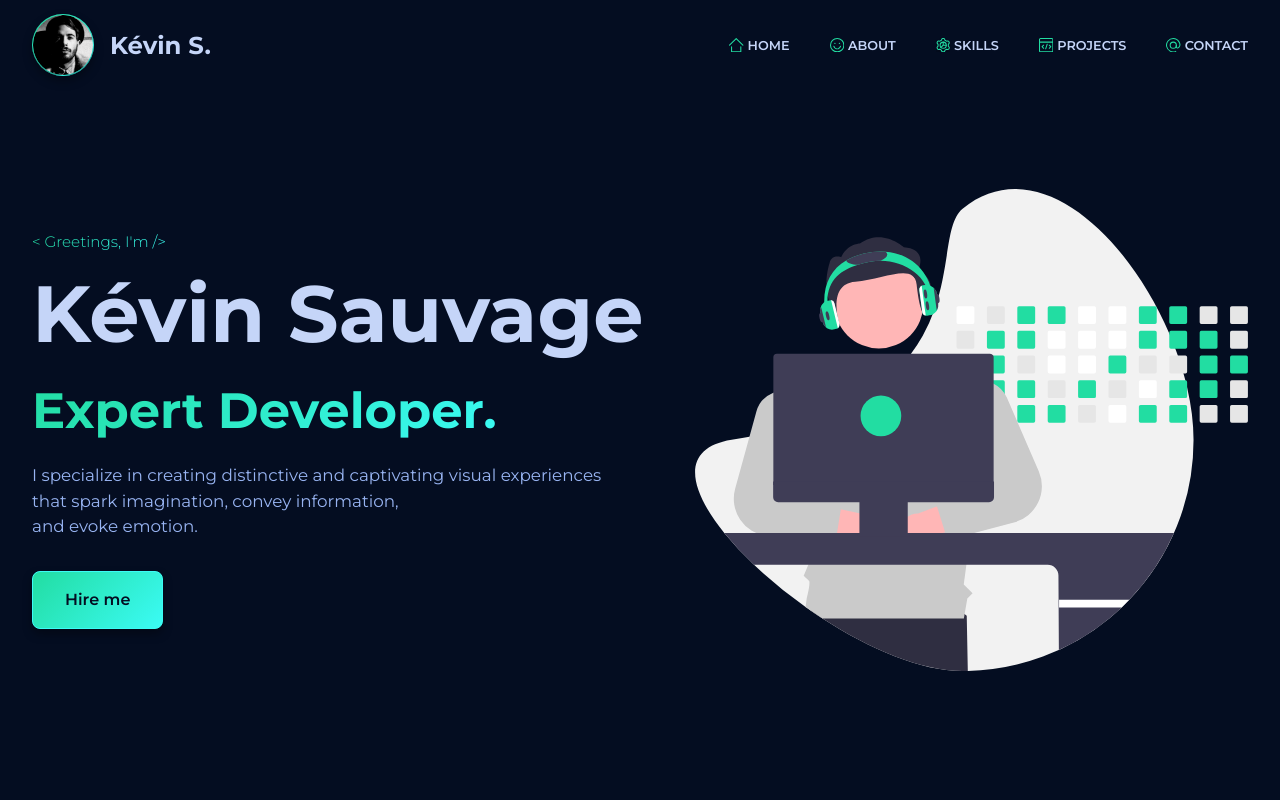
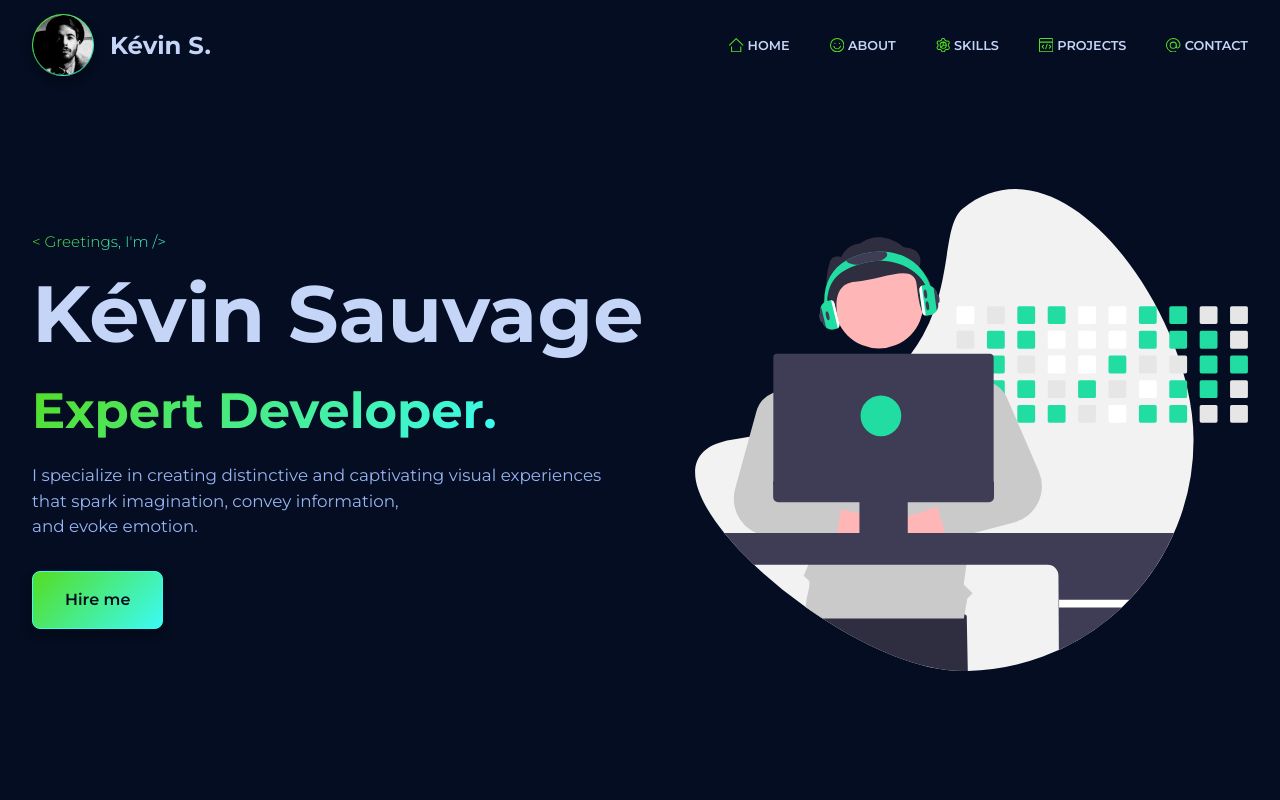
Before and after one commit to kevinsauvage/next-portfolio, a Next.js app: page / in a window 1280 px wide. Shown: the top 800 px of the page. Built offline with nearby package versions, Linux system fonts and the light colour scheme.

Commit message:
update colors

```diff
--- a/styles/theme.scss
+++ b/styles/theme.scss
@@ -2,7 +2,7 @@ $surface: #0f317c;
 $surface-light: #c0c0c0;
 
 $colors-dark: (
-  primary: #22dda2,
+  primary: #54dd22,
   secondary: #3bfbf5,
   surface-100: lighten($surface, 20%),
   surface-200: lighten($surface, 15%),
```
